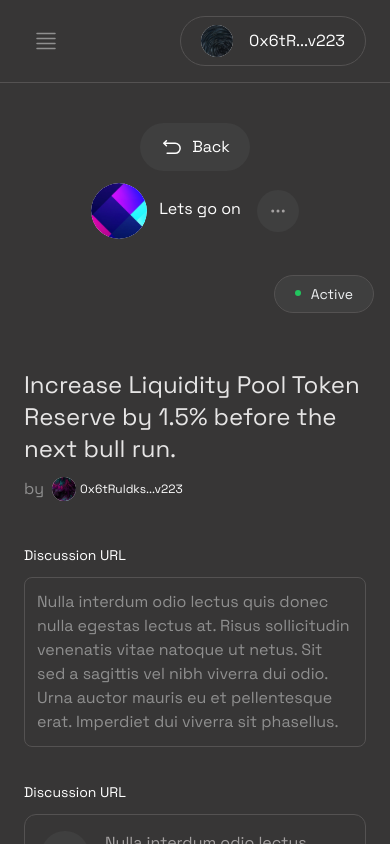
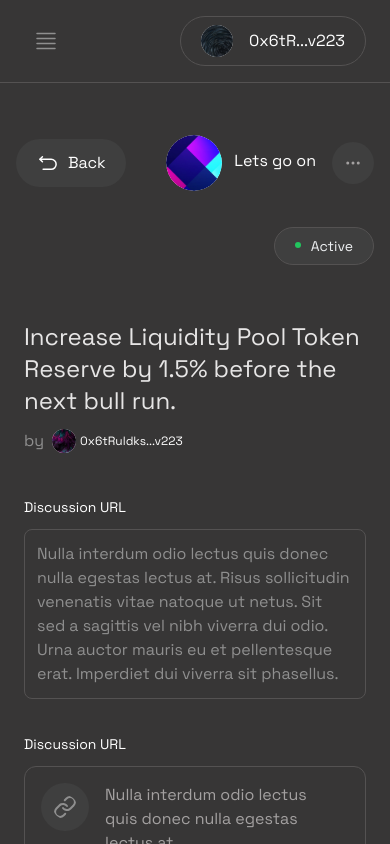
Before and after one commit to PEeGEe21/WaveDAOs, a Next.js app: page /spaces/2/proposals/4/basic-voting in a window 390 px wide. Built offline with nearby package versions, Linux system fonts and the light colour scheme.

Commit message:
modified app's mobile responsiveness

```diff
--- a/pages/spaces/[id]/proposals/[pid]/basic-voting.js
+++ b/pages/spaces/[id]/proposals/[pid]/basic-voting.js
@@ -27,14 +27,14 @@
     <div>
       <Layout>
         <div>
-                  <div className='flex items-center justify-between mb-6 flex-col lg:flex-row'>
+                  <div className='flex items-center justify-between mb-6 flex-wrap'>
                     <div>
                         <button className='flex items-center bg-[#3F3F3F] gap-2 px-5 py-3 rounded-full' onClick={goBack}>
                             <ReturnIcon /> Back
                         </button>
 
                     </div>
-                    <div className='flex items-center justify-evenly gap-4 lg:gap-8 my-3 lg:my-0'>
+                    <div className='flex items-center justify-between gap-4 lg:gap-8 my-3 lg:my-0'>
 
                       <div className='flex items-center flex-row gap-3'>
                           <img src='/spaces-img/image1.svg' className='h-14 w-14 object-cover rounded-full  '/>
```
